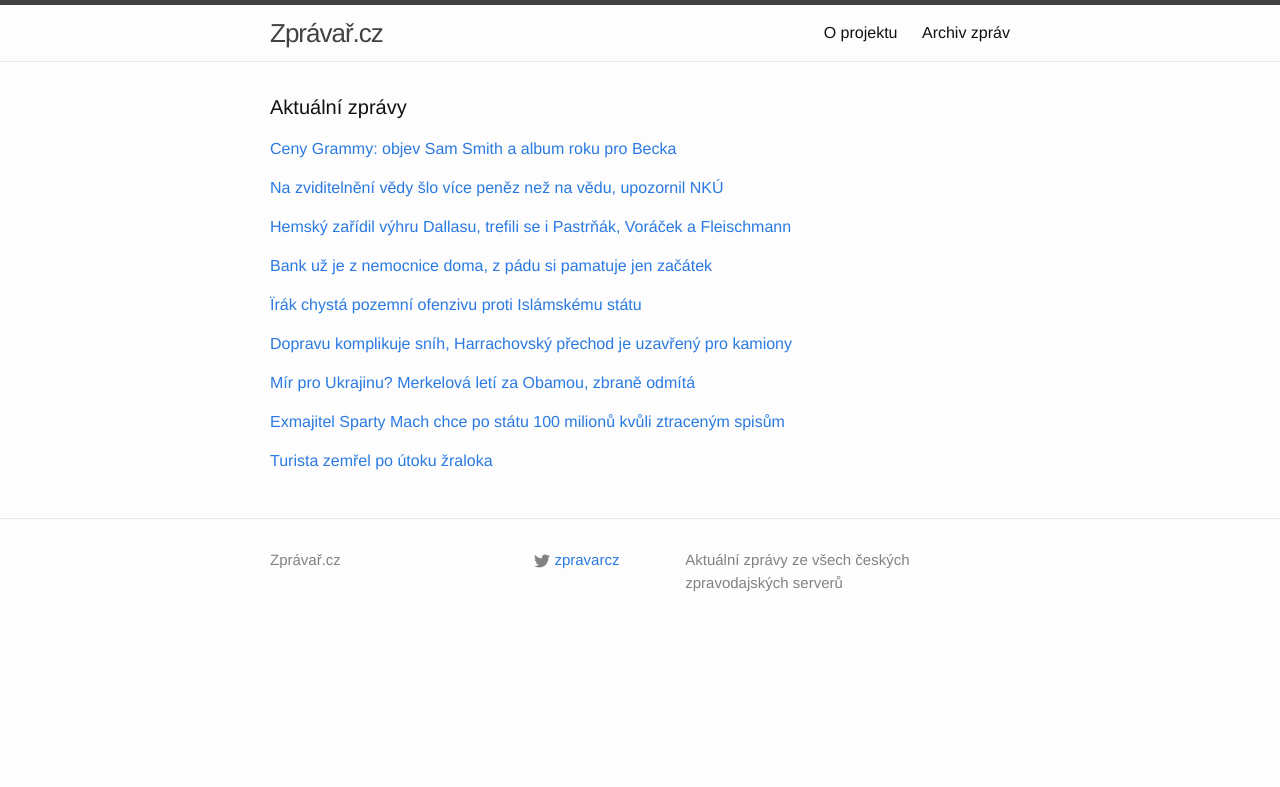
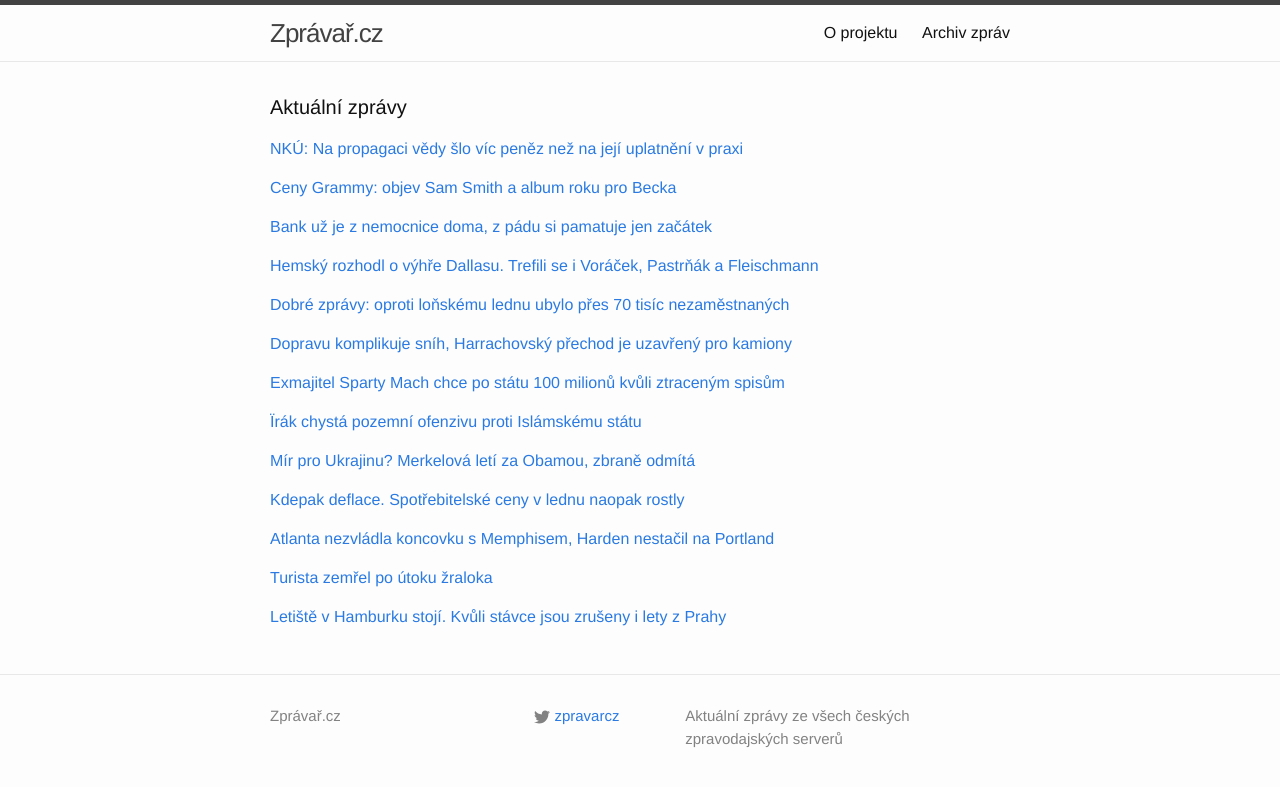
Before and after one commit to adliska/zpravar, a Jekyll site: the page built from index.html, in a window 1280 px wide. Shown: the top 787 px of the page. Built offline with Jekyll 4.4.1, drawn with Linux system fonts in a browser that asks for light colours; some of the changed lines change nothing that is shown.

Commit message:
zpravar news update

```diff
--- a/index.html
+++ b/index.html
@@ -5,8 +5,24 @@ layout: default
 <div class="home">
     <h1 class="page-heading">Aktuální zprávy</h1>
 
-<p><a href="javascript:;" onclick="toggle_visibility('zpravy0')">Ceny Grammy: objev Sam Smith a album roku pro Becka</a></p>
+<p><a href="javascript:;" onclick="toggle_visibility('zpravy0')">NKÚ: Na propagaci vědy šlo víc peněz než na její uplatnění v praxi</a></p>
 <div id="zpravy0" style="display:none">
+<ul>
+<li><a href=http://zpravy.e15.cz/domaci/udalosti/nku-na-propagaci-vedy-slo-vic-penez-nez-na-jeji-uplatneni-v-praxi-1160873>NKÚ: Na propagaci vědy šlo víc peněz než na její uplatnění v praxi - zpravy.e15.cz</a></li>
+<li><a href=http://www.denik.cz/z_domova/nku-stat-dal-na-propagaci-vedy-dvakrat-vic-nez-na-vyuziti-v-praxi-20150209.html>NKÚ: Stát dal na propagaci vědy dvakrát víc než na využití v praxi - www.denik.cz</a></li>
+<li><a href=http://zpravy.e15.cz/domaci/udalosti/na-zviditelneni-vedy-slo-vice-penez-nez-na-vedu-upozornil-nku-1160873>Na zviditelnění vědy šlo více peněz než na vědu, upozornil NKÚ - zpravy.e15.cz</a></li>
+<li><a href=http://www.ceskatelevize.cz/ct24/domaci/301055-stat-vysledky-vedcu-radeji-propaguje-nez-vyuziva-zhodnotil-nku/>Stát výsledky vědců raději propaguje, než využívá, zhodnotil NKÚ - www.ceskatelevize.cz</a></li>
+<li><a href=http://www.novinky.cz/domaci/361123-stat-sypal-penize-do-propagace-vedy-na-vedu-samotnou-zbyla-jen-polovina.html>Stát sypal peníze do propagace vědy. Na vědu samotnou zbyla jen polovina - www.novinky.cz</a></li>
+<li><a href=http://zpravy.idnes.cz/stat-dal-na-propagaci-vedy-dvakrat-vic-nez-na-vyuziti-v-praxi-pr7-/domaci.aspx?c=A150209_081206_domaci_zt>Na propagaci vědy dal stát víc než na její využití v praxi, zjistil NKÚ - zpravy.idnes.cz</a></li>
+<li><a href=http://www.lidovky.cz/stat-dal-dvakrat-tolik-na-propagaci-vedy-nez-na-vyzkum-zjistili-kontrolori-166-/zpravy-domov.aspx?c=A150209_081856_ln_domov_ele>Stát dal dvakrát tolik na propagaci vědy, než na výzkum, zjistili kontroloři  - www.lidovky.cz</a></li>
+<li><a href=http://www.tyden.cz/rubriky/veda/stat-utratil-za-propagaci-vedy-dvakrat-vic-nez-dal-do-praxe_332806.html>Stát utratil za propagaci vědy dvakrát víc, než dal do praxe - www.tyden.cz</a></li>
+<li><a href=http://domaci.ihned.cz/c1-63510960-na-propagaci-vedy-slo-dvakrat-vic-penez-nez-na-uplatneni-vysledku-vyzkumu-v-praxi>Na propagaci vědy šlo dvakrát víc peněz než na uplatnění výsledků výzkumů v praxi - domaci.ihned.cz</a></li>
+<li><a href=http://zpravy.aktualne.cz/domaci/stat-utratil-za-propagaci-vedy-dvakrat-vic-nez-dal-do-praxe/r~c06ba2d8b02b11e49e4b0025900fea04/>Stát utratil za propagaci vědy dvakrát víc, než dal do praxe - zpravy.aktualne.cz</a></li>
+<li><a href=http://www.ceskenoviny.cz/zpravy/zpravy/nku-stat-dal-na-propagaci-vedy-dvakrat-vic-nez-na-vyuziti-v-praxi/1179047>NKÚ:Stát dal na propagaci vědy dvakrát víc než na využití v praxi - www.ceskenoviny.cz</a></li>
+<li><a href=http://domaci.ihned.cz/c1-63510960-na-propagaci-vedy-dalo-ministerstvo-dvakrat-vic-penez-nez-na-uplatneni-v-praxi>Na propagaci vědy dalo ministerstvo dvakrát víc peněz než na uplatnění v praxi - domaci.ihned.cz</a></li>
+</ul>
+</div><p><a href="javascript:;" onclick="toggle_visibility('zpravy1')">Ceny Grammy: objev Sam Smith a album roku pro Becka</a></p>
+<div id="zpravy1" style="display:none">
 <ul>
 <li><a href=http://echo24.cz/a/i9sns>Ceny Grammy: objev Sam Smith a album roku pro Becka - echo24.cz</a></li>
 <li><a href=http://www.lidovky.cz/letosni-grammy-ovladl-sam-smith-vystoupili-take-pekelni-ac-dc-pur-/kultura.aspx?c=A150209_074952_ln_kultura_ele>Grammy ovládl Sam Smith, vystoupili také pekelní AC/DC  - www.lidovky.cz</a></li>
@@ -19,23 +35,21 @@ layout: default
 <li><a href=http://www.ceskenoviny.cz/zpravy/zpravy/objev-sam-smith-ovladl-ceny-grammy-ma-i-nahravku-a-pisen-roku/1179010>Objev Sam Smith ovládl ceny Grammy, má i nahrávku a píseň roku  - www.ceskenoviny.cz</a></li>
 <li><a href=http://www.novinky.cz/kultura/361117-ceny-grammy-posbirali-beck-a-sam-smith.html>Ceny Grammy posbírali Beck a Sam Smith - www.novinky.cz</a></li>
 </ul>
-</div><p><a href="javascript:;" onclick="toggle_visibility('zpravy1')">Na zviditelnění vědy šlo více peněz než na vědu, upozornil NKÚ</a></p>
-<div id="zpravy1" style="display:none">
-<ul>
-<li><a href=http://zpravy.e15.cz/domaci/udalosti/na-zviditelneni-vedy-slo-vice-penez-nez-na-vedu-upozornil-nku-1160873>Na zviditelnění vědy šlo více peněz než na vědu, upozornil NKÚ - zpravy.e15.cz</a></li>
-<li><a href=http://www.ceskatelevize.cz/ct24/domaci/301055-stat-vysledky-vedcu-radeji-propaguje-nez-vyuziva-zhodnotil-nku/>Stát výsledky vědců raději propaguje, než využívá, zhodnotil NKÚ - www.ceskatelevize.cz</a></li>
-<li><a href=http://www.novinky.cz/domaci/361123-stat-sypal-penize-do-propagace-vedy-na-vedu-samotnou-zbyla-jen-polovina.html>Stát sypal peníze do propagace vědy. Na vědu samotnou zbyla jen polovina - www.novinky.cz</a></li>
-<li><a href=http://zpravy.idnes.cz/stat-dal-na-propagaci-vedy-dvakrat-vic-nez-na-vyuziti-v-praxi-pr7-/domaci.aspx?c=A150209_081206_domaci_zt>Na propagaci vědy dal stát víc než na její využití v praxi, zjistil NKÚ - zpravy.idnes.cz</a></li>
-<li><a href=http://www.lidovky.cz/stat-dal-dvakrat-tolik-na-propagaci-vedy-nez-na-vyzkum-zjistili-kontrolori-166-/zpravy-domov.aspx?c=A150209_081856_ln_domov_ele>Stát dal dvakrát tolik na propagaci vědy, než na výzkum, zjistili kontroloři  - www.lidovky.cz</a></li>
-<li><a href=http://www.tyden.cz/rubriky/veda/stat-utratil-za-propagaci-vedy-dvakrat-vic-nez-dal-do-praxe_332806.html>Stát utratil za propagaci vědy dvakrát víc, než dal do praxe - www.tyden.cz</a></li>
-<li><a href=http://domaci.ihned.cz/c1-63510960-na-propagaci-vedy-slo-dvakrat-vic-penez-nez-na-uplatneni-vysledku-vyzkumu-v-praxi>Na propagaci vědy šlo dvakrát víc peněz než na uplatnění výsledků výzkumů v praxi - domaci.ihned.cz</a></li>
-<li><a href=http://zpravy.aktualne.cz/domaci/stat-utratil-za-propagaci-vedy-dvakrat-vic-nez-dal-do-praxe/r~c06ba2d8b02b11e49e4b0025900fea04/>Stát utratil za propagaci vědy dvakrát víc, než dal do praxe - zpravy.aktualne.cz</a></li>
-<li><a href=http://www.ceskenoviny.cz/zpravy/zpravy/nku-stat-dal-na-propagaci-vedy-dvakrat-vic-nez-na-vyuziti-v-praxi/1179047>NKÚ:Stát dal na propagaci vědy dvakrát víc než na využití v praxi - www.ceskenoviny.cz</a></li>
-<li><a href=http://domaci.ihned.cz/c1-63510960-na-propagaci-vedy-dalo-ministerstvo-dvakrat-vic-penez-nez-na-uplatneni-v-praxi>Na propagaci vědy dalo ministerstvo dvakrát víc peněz než na uplatnění v praxi - domaci.ihned.cz</a></li>
-</ul>
-</div><p><a href="javascript:;" onclick="toggle_visibility('zpravy2')">Hemský zařídil výhru Dallasu, trefili se i Pastrňák, Voráček a Fleischmann</a></p>
+</div><p><a href="javascript:;" onclick="toggle_visibility('zpravy2')">Bank už je z nemocnice doma, z pádu si pamatuje jen začátek </a></p>
 <div id="zpravy2" style="display:none">
 <ul>
+<li><a href=http://sport.lidovky.cz/bank-uz-je-z-nemocnice-doma-z-padu-si-pamatuje-jen-zacatek-pko-/ostatni-sporty.aspx?c=A150209_090926_ln-sport-ostatni_mpr>Bank už je z nemocnice doma, z pádu si pamatuje jen začátek  - sport.lidovky.cz</a></li>
+<li><a href=http://www.tyden.cz/rubriky/sport/zimni-sporty/bank-uz-ma-chut-na-pivo-musime-zapit-ze-jsem-prezil_332810.html>Bank už má chuť na pivo: Musíme zapít, že jsem přežil - www.tyden.cz</a></li>
+<li><a href=http://www.denik.cz/zimni_sporty/bank-uz-je-z-nemocnice-doma-z-padu-si-pamatuje-jen-zacatek-20150209.html>Bank už je z nemocnice doma, z pádu si pamatuje jen začátek - www.denik.cz</a></li>
+<li><a href=http://sport.idnes.cz/ondrj-bank-pad-alpske-lyzovani-mistrovstvi-sveta-beaer-creek-pt2-/lyzovani.aspx?c=A150209_082728_lyzovani_ten>Banka už pustili z nemocnice, ze svého pádu si vybavuje jen začátek - sport.idnes.cz</a></li>
+<li><a href=http://sport.aktualne.cz/bank-uz-je-po-brutalnim-padu-doma-a-je-rad-ze-prezil/r~3b715b16b02d11e4a7d8002590604f2e/>Bank už je po brutálním pádu doma. A je rád, že přežil - sport.aktualne.cz</a></li>
+<li><a href=http://www.sportovninoviny.cz/zpravy/bank-uz-je-z-nemocnice-doma-z-padu-si-pamatuje-jen-zacatek/1179054>Bank už je z nemocnice doma, z pádu si pamatuje jen začátek - www.sportovninoviny.cz</a></li>
+<li><a href=http://www.rozhlas.cz/_zprava/pamatuji-si-jen-zacatek-padu-rika-potluceny-ondrej-bank--1453178>Pamatuji si jen začátek pádu, říká potlučený Ondřej Bank - www.rozhlas.cz</a></li>
+</ul>
+</div><p><a href="javascript:;" onclick="toggle_visibility('zpravy3')">Hemský rozhodl o výhře Dallasu. Trefili se i Voráček, Pastrňák a Fleischmann</a></p>
+<div id="zpravy3" style="display:none">
+<ul>
+<li><a href=http://www.rozhlas.cz/_zprava/hemsky-rozhodl-o-vyhre-dallasu-trefili-se-i-voracek-pastrnak-a-fleischmann--1453217>Hemský rozhodl o výhře Dallasu. Trefili se i Voráček, Pastrňák a Fleischmann - www.rozhlas.cz</a></li>
 <li><a href=http://hokej.idnes.cz/hokej-nhl-souhrn-dne-0qh-/nhl.aspx?c=A150209_073250_nhl_ten>Hemský zařídil výhru Dallasu, trefili se i Pastrňák, Voráček a Fleischmann - hokej.idnes.cz</a></li>
 <li><a href=http://www.tyden.cz/rubriky/sport/hokej/nhl/hemsky-zaridil-vyhru-dallasu-trefil-se-i-voracek-a-pastrnak_332802.html>Hemský zařídil výhru Dallasu, trefil se i Voráček a Pastrňák - www.tyden.cz</a></li>
 <li><a href=http://www.denik.cz/hokej/hemsky-zaridil-golem-v-prodlouzeni-vyhru-dallasu-20150209.html>Hemský zařídil gólem v prodloužení výhru Dallasu - www.denik.cz</a></li>
@@ -43,22 +57,15 @@ layout: default
 <li><a href=http://www.sportovninoviny.cz/zpravy/hemsky-zaridil-golem-v-prodlouzeni-vyhru-dallasu/1179026>Hemský zařídil gólem v prodloužení výhru Dallasu - www.sportovninoviny.cz</a></li>
 <li><a href=http://sport.aktualne.cz/voracek-jistil-golem-vyhru-trefil-se-i-fleischmann/r~56e0341aafee11e49f60002590604f2e/>Voráček jistil gólem výhru, trefil se i Fleischmann - sport.aktualne.cz</a></li>
 </ul>
-</div><p><a href="javascript:;" onclick="toggle_visibility('zpravy3')">Bank už je z nemocnice doma, z pádu si pamatuje jen začátek</a></p>
-<div id="zpravy3" style="display:none">
-<ul>
-<li><a href=http://www.denik.cz/zimni_sporty/bank-uz-je-z-nemocnice-doma-z-padu-si-pamatuje-jen-zacatek-20150209.html>Bank už je z nemocnice doma, z pádu si pamatuje jen začátek - www.denik.cz</a></li>
-<li><a href=http://sport.idnes.cz/ondrj-bank-pad-alpske-lyzovani-mistrovstvi-sveta-beaer-creek-pt2-/lyzovani.aspx?c=A150209_082728_lyzovani_ten>Banka už pustili z nemocnice, ze svého pádu si vybavuje jen začátek - sport.idnes.cz</a></li>
-<li><a href=http://sport.aktualne.cz/bank-uz-je-po-brutalnim-padu-doma-a-je-rad-ze-prezil/r~3b715b16b02d11e4a7d8002590604f2e/>Bank už je po brutálním pádu doma. A je rád, že přežil - sport.aktualne.cz</a></li>
-<li><a href=http://www.sportovninoviny.cz/zpravy/bank-uz-je-z-nemocnice-doma-z-padu-si-pamatuje-jen-zacatek/1179054>Bank už je z nemocnice doma, z pádu si pamatuje jen začátek - www.sportovninoviny.cz</a></li>
-<li><a href=http://www.rozhlas.cz/_zprava/pamatuji-si-jen-zacatek-padu-rika-potluceny-ondrej-bank--1453178>Pamatuji si jen začátek pádu, říká potlučený Ondřej Bank - www.rozhlas.cz</a></li>
-</ul>
-</div><p><a href="javascript:;" onclick="toggle_visibility('zpravy4')">Ïrák chystá pozemní ofenzivu proti Islámskému státu</a></p>
+</div><p><a href="javascript:;" onclick="toggle_visibility('zpravy4')">Dobré zprávy: oproti loňskému lednu ubylo přes 70 tisíc nezaměstnaných</a></p>
 <div id="zpravy4" style="display:none">
 <ul>
-<li><a href=http://www.ceskatelevize.cz/ct24/svet/301053-irak-chysta-pozemni-ofenzivu-proti-islamskemu-statu/>Ïrák chystá pozemní ofenzivu proti Islámskému státu - www.ceskatelevize.cz</a></li>
-<li><a href=http://www.novinky.cz/zahranicni/blizky-a-stredni-vychod/361119-irak-zahaji-pozemni-ofenzivu-proti-islamskemu-statu.html>Irák zahájí pozemní ofenzivu proti Islámskému státu - www.novinky.cz</a></li>
-<li><a href=http://www.novinky.cz/zahranicni/blizky-a-stredni-vychod/361119-irak-zahaji-pozemni-ofenzivu.html>Irák zahájí pozemní ofenzívu - www.novinky.cz</a></li>
-<li><a href=http://www.ceskenoviny.cz/zpravy/zpravy/iracke-sily-pry-chystaji-pozemni-ofenzivu-proti-is/1179006>Irácké síly prý chystají pozemní ofenzivu proti IS - www.ceskenoviny.cz</a></li>
+<li><a href=http://zpravy.e15.cz/burzy-a-trhy/makroekonomicka-data/dobre-zpravy-oproti-lonskemu-lednu-ubylo-pres-70-tisic-nezamestnanych-1160886>Dobré zprávy: oproti loňskému lednu ubylo přes 70 tisíc nezaměstnaných - zpravy.e15.cz</a></li>
+<li><a href=http://www.ceskatelevize.cz/ct24/ekonomika/301057-v-lednu-rostla-nezamestnanost-i-inflace/>V lednu rostla nezaměstnanost i inflace - www.ceskatelevize.cz</a></li>
+<li><a href=http://www.denik.cz/ekonomika/nezamestnanost-v-lednu-stoupla-na-7-7-procenta-ale-mezirocne-je-nizsi-20150209.html>Nezaměstnanost v lednu stoupla na 7,7 procenta, ale meziročně je nižší - www.denik.cz</a></li>
+<li><a href=http://ekonomika.idnes.cz/na-uradech-prace-pribylo-pres-14-tisic-nezamestnanych-pcd-/ekonomika.aspx?c=A150209_091041_ekonomika_fih>Na úřadech práce v lednu přibylo přes 14 tisíc nezaměstnaných - ekonomika.idnes.cz</a></li>
+<li><a href=http://zpravy.e15.cz/domaci/udalosti/nezamestnanych-je-v-zime-vice-oproti-lonskemu-roku-si-cesko-ale-polepsilo-1160886>Nezaměstnaných je v zimě více, oproti loňskému roku si Česko ale polepšilo - zpravy.e15.cz</a></li>
+<li><a href=http://www.financninoviny.cz/zpravodajstvi/zpravy/nezamestnanost-v-lednu-stoupla-na-7-7-ale-mezirocne-je-nizsi/1179069>Nezaměstnanost v lednu stoupla na 7,7 %, ale meziročně je nižší - www.financninoviny.cz</a></li>
 </ul>
 </div><p><a href="javascript:;" onclick="toggle_visibility('zpravy5')">Dopravu komplikuje sníh, Harrachovský přechod je uzavřený pro kamiony</a></p>
 <div id="zpravy5" style="display:none">
@@ -68,27 +75,57 @@ layout: default
 <li><a href=http://zpravy.idnes.cz/ridici-musi-davat-pozor-na-ledovku-a-snehove-jazyky-fh0-/domaci.aspx?c=A150209_073302_domaci_jpl>Řidiči musí dávat pozor na ledovku a sněhové jazyky  - zpravy.idnes.cz</a></li>
 <li><a href=http://www.ceskenoviny.cz/zpravy/zpravy/snehove-jazyky-a-misty-ledovka-komplikuji-dopravu/1179024>Sněhové jazyky a místy ledovka komplikují dopravu - www.ceskenoviny.cz</a></li>
 </ul>
-</div><p><a href="javascript:;" onclick="toggle_visibility('zpravy6')">Mír pro Ukrajinu? Merkelová letí za Obamou, zbraně odmítá</a></p>
+</div><p><a href="javascript:;" onclick="toggle_visibility('zpravy6')">Exmajitel Sparty Mach chce po státu 100 milionů kvůli ztraceným spisům</a></p>
 <div id="zpravy6" style="display:none">
+<ul>
+<li><a href=http://zpravy.idnes.cz/exmajitel-sparty-mach-chce-po-statu-100-milionu-kvuli-ztracenym-spisum-1ka-/krimi.aspx?c=A150209_083641_krimi_wlk>Exmajitel Sparty Mach chce po státu 100 milionů kvůli ztraceným spisům - zpravy.idnes.cz</a></li>
+<li><a href=http://zpravy.e15.cz/pravo-a-byznys/mach-zada-odskodneni-cast-jeho-spisu-se-pry-ztratila-1160869>Mach žádá odškodnění, část jeho spisu se prý ztratila - zpravy.e15.cz</a></li>
+<li><a href=http://www.tyden.cz/rubriky/domaci/exsef-sparty-chce-od-statu-100-milionu-cast-spisu-pry-zmizela_332804.html>Exšéf Sparty chce od státu 100 milionů, část spisu prý zmizela - www.tyden.cz</a></li>
+<li><a href=http://www.ceskenoviny.cz/zpravy/zpravy/mach-zada-odskodneni-cast-jeho-spisu-se-pry-ztratila/1179048>Mach žádá odškodnění, část jeho spisu se prý ztratila - www.ceskenoviny.cz</a></li>
+</ul>
+</div><p><a href="javascript:;" onclick="toggle_visibility('zpravy7')">Ïrák chystá pozemní ofenzivu proti Islámskému státu</a></p>
+<div id="zpravy7" style="display:none">
+<ul>
+<li><a href=http://www.ceskatelevize.cz/ct24/svet/301053-irak-chysta-pozemni-ofenzivu-proti-islamskemu-statu/>Ïrák chystá pozemní ofenzivu proti Islámskému státu - www.ceskatelevize.cz</a></li>
+<li><a href=http://www.novinky.cz/zahranicni/blizky-a-stredni-vychod/361119-irak-zahaji-pozemni-ofenzivu-proti-islamskemu-statu.html>Irák zahájí pozemní ofenzivu proti Islámskému státu - www.novinky.cz</a></li>
+<li><a href=http://www.novinky.cz/zahranicni/blizky-a-stredni-vychod/361119-irak-zahaji-pozemni-ofenzivu.html>Irák zahájí pozemní ofenzívu - www.novinky.cz</a></li>
+<li><a href=http://www.ceskenoviny.cz/zpravy/zpravy/iracke-sily-pry-chystaji-pozemni-ofenzivu-proti-is/1179006>Irácké síly prý chystají pozemní ofenzivu proti IS - www.ceskenoviny.cz</a></li>
+</ul>
+</div><p><a href="javascript:;" onclick="toggle_visibility('zpravy8')">Mír pro Ukrajinu? Merkelová letí za Obamou, zbraně odmítá</a></p>
+<div id="zpravy8" style="display:none">
 <ul>
 <li><a href=http://www.tyden.cz/rubriky/zahranici/rusko-a-okoli/mir-pro-ukrajinu-merkelova-leti-za-obamou-zbrane-odmita_332800.html>Mír pro Ukrajinu? Merkelová letí za Obamou, zbraně odmítá - www.tyden.cz</a></li>
 <li><a href=http://zpravy.aktualne.cz/zahranici/zive-pondeli-9-unora-ukrajina-rusko-separatiste/r~58af2d20ac8611e4b6d20025900fea04/>Živě: Merkelová letí za Obamou, zbraně pro Ukrajinu odmítá - zpravy.aktualne.cz</a></li>
 <li><a href=http://www.tyden.cz/rubriky/zahranici/rusko-a-okoli/mir-pro-ukrajinu-merkelova-leti-za-obamou-tema-zbrane_332800.html>Mír pro Ukrajinu? Merkelová letí za Obamou, téma zbraně - www.tyden.cz</a></li>
 <li><a href=http://www.rozhlas.cz/_zprava/nemecka-kanclerka-bude-v-bilem-dome-jednat-o-reseni-krize-na-ukrajine--1453180>Německá kancléřka bude v Bílém domě jednat o řešení krize na Ukrajině - www.rozhlas.cz</a></li>
 </ul>
-</div><p><a href="javascript:;" onclick="toggle_visibility('zpravy7')">Exmajitel Sparty Mach chce po státu 100 milionů kvůli ztraceným spisům</a></p>
-<div id="zpravy7" style="display:none">
+</div><p><a href="javascript:;" onclick="toggle_visibility('zpravy9')">Kdepak deflace. Spotřebitelské ceny v lednu naopak rostly</a></p>
+<div id="zpravy9" style="display:none">
 <ul>
-<li><a href=http://zpravy.idnes.cz/exmajitel-sparty-mach-chce-po-statu-100-milionu-kvuli-ztracenym-spisum-1ka-/krimi.aspx?c=A150209_083641_krimi_wlk>Exmajitel Sparty Mach chce po státu 100 milionů kvůli ztraceným spisům - zpravy.idnes.cz</a></li>
-<li><a href=http://zpravy.e15.cz/pravo-a-byznys/mach-zada-odskodneni-cast-jeho-spisu-se-pry-ztratila-1160869>Mach žádá odškodnění, část jeho spisu se prý ztratila - zpravy.e15.cz</a></li>
-<li><a href=http://www.tyden.cz/rubriky/domaci/exsef-sparty-chce-od-statu-100-milionu-cast-spisu-pry-zmizela_332804.html>Exšéf Sparty chce od státu 100 milionů, část spisu prý zmizela - www.tyden.cz</a></li>
-<li><a href=http://www.ceskenoviny.cz/zpravy/zpravy/mach-zada-odskodneni-cast-jeho-spisu-se-pry-ztratila/1179048>Mach žádá odškodnění, část jeho spisu se prý ztratila - www.ceskenoviny.cz</a></li>
+<li><a href=http://www.tyden.cz/rubriky/byznys/cesko/kdepak-deflace-spotrebitelske-ceny-v-lednu-naopak-rostly_332818.html>Kdepak deflace. Spotřebitelské ceny v lednu naopak rostly - www.tyden.cz</a></li>
+<li><a href=http://zpravy.e15.cz/burzy-a-trhy/makroekonomicka-data/lednovou-inflaci-zachranilo-zdrazeni-alkoholu-1160948>Lednovou inflaci zachránilo zdražení alkoholu - zpravy.e15.cz</a></li>
+<li><a href=http://www.denik.cz/ekonomika/spotrebitelske-ceny-si-v-lednu-zachovaly-rust-o-0-1-procenta-20150209.html>Spotřebitelské ceny si v lednu zachovaly růst o 0,1 procenta - www.denik.cz</a></li>
+<li><a href=http://www.novinky.cz/ekonomika/361129-deflace-se-nekona-ceny-v-lednu-vzrostly-o-0-1-procenta.html>Deflace se nekoná, ceny v lednu vzrostly o 0,1 procenta - www.novinky.cz</a></li>
 </ul>
-</div><p><a href="javascript:;" onclick="toggle_visibility('zpravy8')">Turista zemřel po útoku žraloka </a></p>
-<div id="zpravy8" style="display:none">
+</div><p><a href="javascript:;" onclick="toggle_visibility('zpravy10')">Atlanta nezvládla koncovku s Memphisem, Harden nestačil na Portland</a></p>
+<div id="zpravy10" style="display:none">
+<ul>
+<li><a href=http://sport.idnes.cz/nba-basketbal-denni-souhrn-dc7-/basket.aspx?c=A150209_091634_sport-basket_ten>Atlanta nezvládla koncovku s Memphisem, Harden nestačil na Portland - sport.idnes.cz</a></li>
+<li><a href=http://www.denik.cz/ostatni_sport/atlanta-nezvladla-koncovku-a-podlehla-v-nba-memphisu-20150209.html>Atlanta nezvládla koncovku a podlehla v NBA Memphisu - www.denik.cz</a></li>
+<li><a href=http://sport.aktualne.cz/atlanta-nezvladla-koncovku-a-podlehla-memphisu/r~dc9fa13eb03011e4a7d8002590604f2e/>Atlanta nezvládla koncovku a podlehla Memphisu - sport.aktualne.cz</a></li>
+</ul>
+</div><p><a href="javascript:;" onclick="toggle_visibility('zpravy11')">Turista zemřel po útoku žraloka </a></p>
+<div id="zpravy11" style="display:none">
 <ul>
 <li><a href=http://www.novinky.cz/zahranicni/svet/361122-turista-zemrel-po-utoku-zraloka.html>Turista zemřel po útoku žraloka  - www.novinky.cz</a></li>
 <li><a href=http://www.lidovky.cz/turista-zemrel-pote-co-mu-zralok-ukousl-obe-nohy-f64-/zpravy-svet.aspx?c=A150209_083315_ln_zahranici_ele>Další útok žraloka v Austrálii. Turistovi z Japonska ukousl nohy  - www.lidovky.cz</a></li>
 <li><a href=http://www.tyden.cz/rubriky/relax/zvirata/zralok-ukousl-turistovi-obe-nohy-marna-prvni-pomoc_332805.html>Žralok ukousl turistovi obě nohy, marná první pomoc - www.tyden.cz</a></li>
 </ul>
+</div><p><a href="javascript:;" onclick="toggle_visibility('zpravy12')">Letiště v Hamburku stojí. Kvůli stávce jsou zrušeny i lety z Prahy</a></p>
+<div id="zpravy12" style="display:none">
+<ul>
+<li><a href=http://zahranicni.ihned.cz/evropa-slovensko/c1-63511040-letiste-v-hamburku-stoji-kvuli-stavce-jsou-zruseny-i-lety-z-prahy>Letiště v Hamburku stojí. Kvůli stávce jsou zrušeny i lety z Prahy - zahranicni.ihned.cz</a></li>
+<li><a href=http://www.financninoviny.cz/zpravodajstvi/zpravy/kvuli-stavce-v-hamburku-je-zruseno-na-100-letu-vcetne-spoje-s-cr/1178890>Kvůli stávce v Hamburku je zrušeno na 100 letů, včetně spoje s ČR - www.financninoviny.cz</a></li>
+<li><a href=http://www.denik.cz/ekonomika/kvuli-stavce-v-hamburku-je-zruseno-na-100-letu-vcetne-spoje-s-cr-20150209.html>Kvůli stávce v Hamburku je zrušeno na 100 letů, včetně spoje s ČR - www.denik.cz</a></li>
+</ul>
 </div></div>
```
